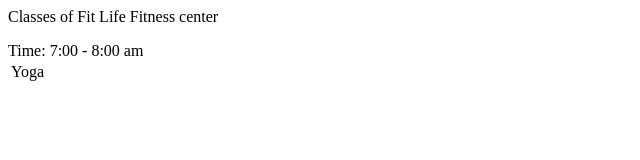
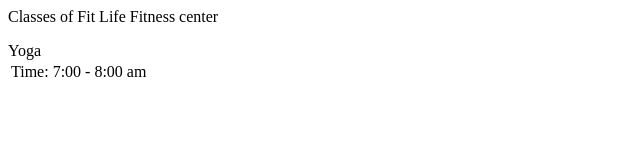
Before and after one commit to wsjjzwsjjz/FitLife-Center, a plain HTML site: page classes.html in a window 1280 px wide. Shown: the whole page, without its empty margins (0-640 px from the left). Drawn offline with Linux system fonts and the light colour scheme.

Commit message:
updated classes

```diff
--- a/classes.html
+++ b/classes.html
@@ -7,8 +7,8 @@
 <body>
     <p>Classes of Fit Life Fitness center</p>
     <Table>
-        <td>Yoga</td>
-        <tr>Time: 7:00 - 8:00 am</tr>
+        <td>Time: 7:00 - 8:00 am</td>
+        <tr>Yoga</tr>
     </Table>
 </body>
 </html>
```
